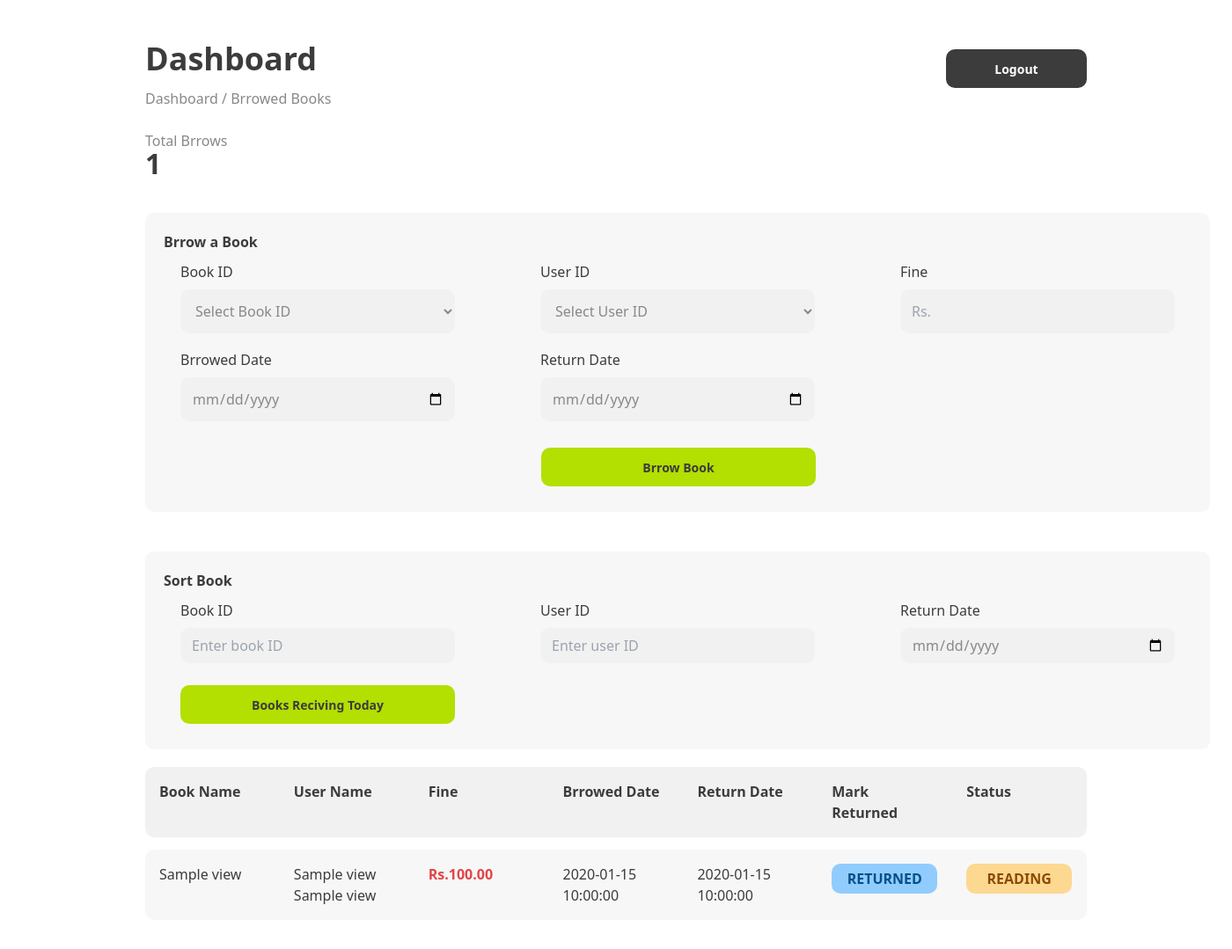
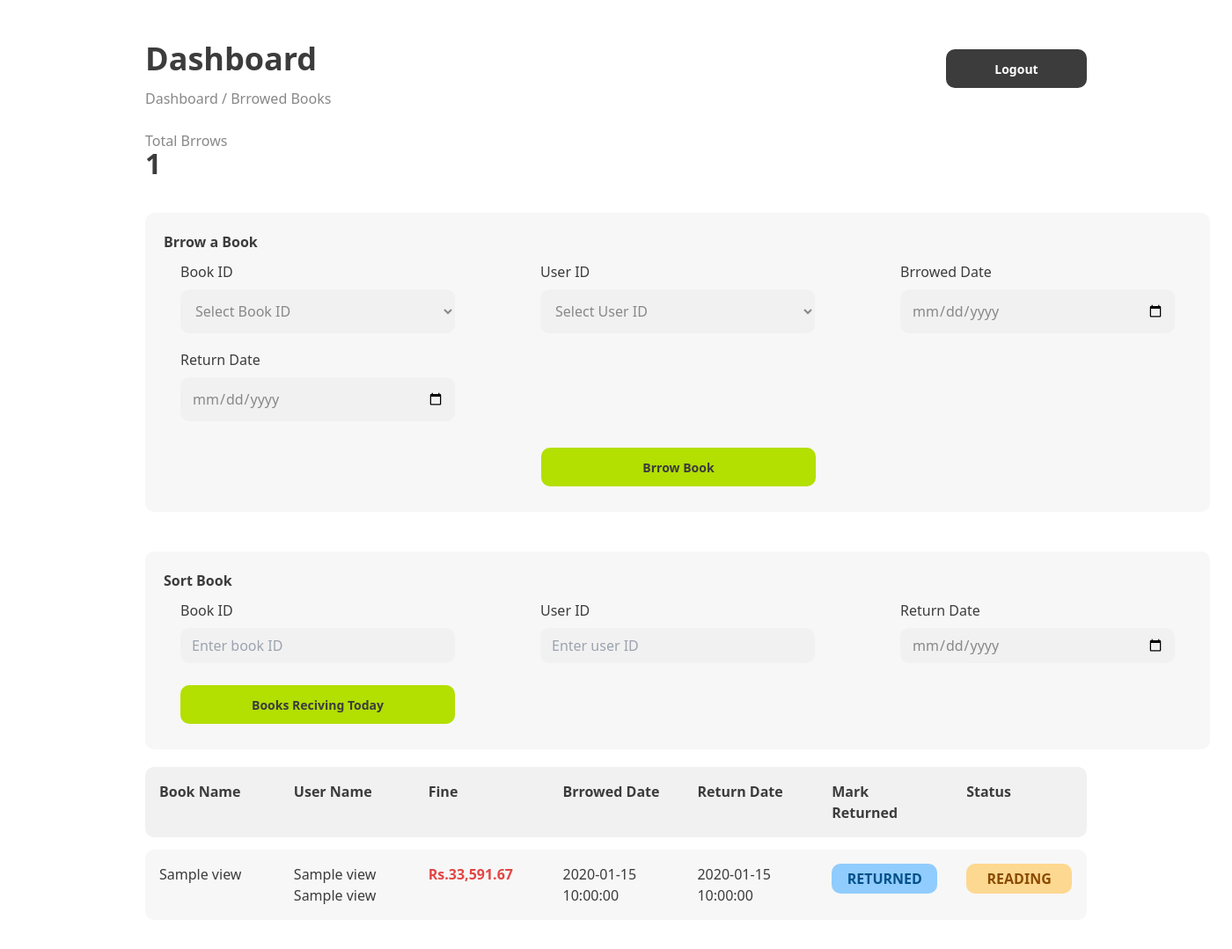
Before and after one commit to Hanzaka/Libarate, a PHP site: page /brrowedBooks.php in a window 1400 px wide. Shown: the whole page at 88% size. Run offline with PHP 8.4, Linux system fonts and the light colour scheme; tables that the repository leaves empty or names only in its code hold one stand-in row (values such as "Sample post"); style sheets or scripts are compiled from the project's sources; some libraries are stand-ins or nearby versions; some web fonts are replaced.

Commit message:
Updated to Static Varing Calculation

```diff
--- a/brrowBookProcess.php
+++ b/brrowBookProcess.php
@@ -3,7 +3,6 @@ include "connection.php";
 
 $bookId = $_POST["bookId"];
 $userId = $_POST["userId"];
-$fine = $_POST["fine"];
 $brrowedDate = date('Y-m-d', strtotime($_POST["brrowedDate"]));
 $returnDate = date('Y-m-d', strtotime($_POST["returnDate"]));
 
@@ -11,14 +10,12 @@ if (empty($bookId)) {
     echo ("Please Enter the Book ID");
 } else if (empty($userId)) {
     echo ("Please Enter the User ID");
-} else if (empty($fine)) {
-    echo ("Please Enter the Fine");
 } else if (empty($brrowedDate)) {
     echo ("Please Select the Brrow Date");
 } else if (empty($returnDate)) {
     echo ("Please Select the Return Date");
 } else {
     Database::iud("INSERT INTO `brrow`(`user_id`,`book_id`,`brrow_date`,`return_date`,`fine`)
-        VALUES ('$userId','$bookId','$brrowedDate','$returnDate','$fine')");
+        VALUES ('$userId','$bookId','$brrowedDate','$returnDate','0')");
     echo ("Success");
 }
--- a/brrowedBooks.php
+++ b/brrowedBooks.php
@@ -108,10 +108,10 @@ include "connection.php";
                                 </div>
 
                                 <div class="flex flex-col">
-                                    <label for="" class="font-outfit text-[#3C3C3C]">Fine</label>
+                                    <label for="" class="font-outfit text-[#3C3C3C]">Brrowed Date</label>
                                     <div class="mt-[8px]">
-                                        <input type="text" placeholder="Rs." id="fine"
-                                            class="h-[50px] w-[312px] offwhite rounded-[10px]  pl-[13px] thirdcolor focus:outline-none">
+                                        <input type="date" id="brrowedDate"
+                                            class="h-[50px] w-[312px] offwhite rounded-[10px] pr-3 pl-[13px] thirdcolor focus:outline-none">
                                     </div>
                                 </div>
 
@@ -119,13 +119,6 @@ include "connection.php";
 
                             <!-- Row 2 -->
                             <div class="flex gap-[97px] mt-[18px]">
-                                <div class="flex flex-col">
-                                    <label for="" class="font-outfit text-[#3C3C3C]">Brrowed Date</label>
-                                    <div class="mt-[8px]">
-                                        <input type="date" id="brrowedDate"
-                                            class="h-[50px] w-[312px] offwhite rounded-[10px] pr-3 pl-[13px] thirdcolor focus:outline-none">
-                                    </div>
-                                </div>
 
                                 <div class="flex flex-col">
                                     <label for="" class="font-outfit text-[#3C3C3C]">Return Date</label>
@@ -135,8 +128,8 @@ include "connection.php";
                                     </div>
                                 </div>
 
+                            </div>
 
-                            </div>
                             <div class="flex flex-col ml-[410px]">
                                 <button onclick="brrowBook();"
                                     class="w-[312px] h-[44px] primarycolor font-semibold text-[14px] secondcolor rounded-[10px] mt-[30px] hover:bg-[#c0e52c]">
--- a/loadBrrowedBooksProcess.php
+++ b/loadBrrowedBooksProcess.php
@@ -28,15 +28,25 @@ for ($x = 0; $x < $numOfRows; $x++) {
 
     <?php
     $currentDate = date("Y-m-d");
-    if ($row["return_date"] < $currentDate && $row["status_id"] == 1) {
+    $returnDate = $row["return_date"];
+    $statusId = $row["status_id"];
+
+    if ($returnDate < $currentDate && $statusId == 1) {
+
+        $overdueDays = (strtotime($currentDate) - strtotime($returnDate)) / 86400; // 86400 seconds in a day
+        $fine = $overdueDays * 20;
         ?>
-        <div class="p-4 bg-[#F7F7F7] mb-[8px] font-outfit font-bold text-[#df2b2bde]">Rs.100.00</div>
+        <div class="p-4 bg-[#F7F7F7] mb-[8px] font-outfit font-bold text-[#df2b2bde]">Rs.<?php echo number_format($fine, 2); ?>
+        </div>
         <?php
+
+        Database::iud("UPDATE `brrow` SET `fine`='$fine' WHERE `id`='" . $row["id"] . "' ");
     } else {
         ?>
         <div class="p-4 bg-[#F7F7F7] mb-[8px] font-outfit text-[#3C3C3C]">No Fine</div>
         <?php
-        Database::iud("UPDATE `brrow` SET `fine`='0' WHERE `id`='".$row["id"]."' ");
+
+        Database::iud("UPDATE `brrow` SET `fine`='0' WHERE `id`='" . $row["id"] . "' ");
     }
     ?>
     <div class="p-4 bg-[#F7F7F7] mb-[8px] font-outfit text-[#3C3C3C]"><?php echo ($row["brrow_date"]); ?></div>
--- a/script.js
+++ b/script.js
@@ -208,14 +208,12 @@ function brrowBook() {
 
   var bookId = document.getElementById("bookId");
   var userId = document.getElementById("userId");
-  var fine = document.getElementById("fine");
   var brrowedDate = document.getElementById("brrowedDate");
   var returnDate = document.getElementById("returnDate");
 
   var form = new FormData();
   form.append("bookId", bookId.value);
   form.append("userId", userId.value);
-  form.append("fine", fine.value);
   form.append("brrowedDate", brrowedDate.value);
   form.append("returnDate", returnDate.value);
 
@@ -228,7 +226,6 @@ function brrowBook() {
         window.location.reload();
         document.getElementById("bookId").value = '';
         document.getElementById("userId").value = '';
-        document.getElementById("fine").value = '';
         document.getElementById("brrowedDate").value = '';
         document.getElementById("returnDate").value = '';
       } else {
```
Also changed, not shown: recivingToday.php (+14 -2 lines).
